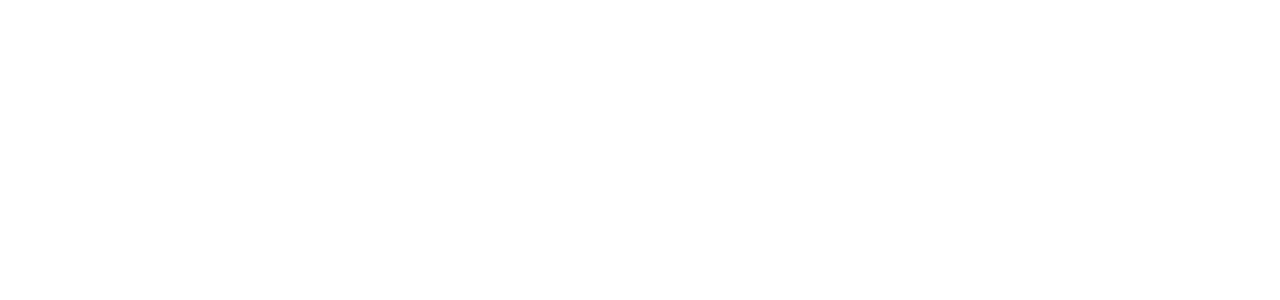
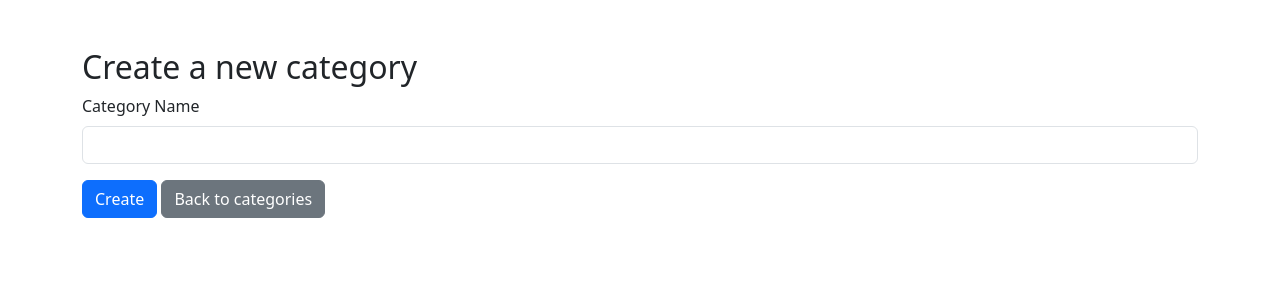
Before and after one commit to Yacho-glitch/Products_categories, a PHP site: page /categories/create.php in a window 1280 px wide. Before the commit the part shown is empty. Shown: the top 300 px of the page. Run offline with PHP 8.4, Linux system fonts and the light colour scheme.

Commit message:
Update create page

```diff
--- a/categories/create.php
+++ b/categories/create.php
@@ -1 +1,40 @@
 <?php require_once '../database.php'; ?>
+
+
+<!DOCTYPE html>
+<html lang="en">
+<head>
+    <meta charset="UTF-8">
+    <meta name="viewport" content="width=device-width, initial-scale=1.0">
+    <link href="https://cdn.jsdelivr.net/npm/bootstrap@5.3.7/dist/css/bootstrap.min.css" rel="stylesheet" integrity="sha384-LN+7fdVzj6u52u30Kp6M/trliBMCMKTyK833zpbD+pXdCLuTusPj697FH4R/5mcr" crossorigin="anonymous">
+    <title>Create categorie</title>
+</head>
+<body>
+    <div class="container mt-5">
+        <h2>Create a new category</h2>
+        <form method="POST">
+            <div class="mb-3">
+                <label for="name" class="form-label">Category Name</label>
+                <input type="text" class="form-control" name="name" required>
+            </div>
+            <button type="submit" class="btn btn-primary">Create</button>
+            <a href="index.php" class="btn btn-secondary">Back to categories</a>
+        </form>
+        <?php
+            if ($_SERVER['REQUEST_METHOD'] === 'POST') {
+                $name = $_POST['name'];
+
+                // Insert the new category into the database
+                $stmt = $pdo->prepare("INSERT INTO categories (name) VALUES (?)");
+                $stmt->execute([$name]);
+
+                if ($stmt->execute()) {
+                    echo "<div class='alert alert-success mt-3'>Category created successfully!</div>";
+                } else {
+                    echo "<div class='alert alert-danger mt-3'>Error creating category.</div>";
+                }
+            }
+        ?>
+    </div>
+</body>
+</html>
```
